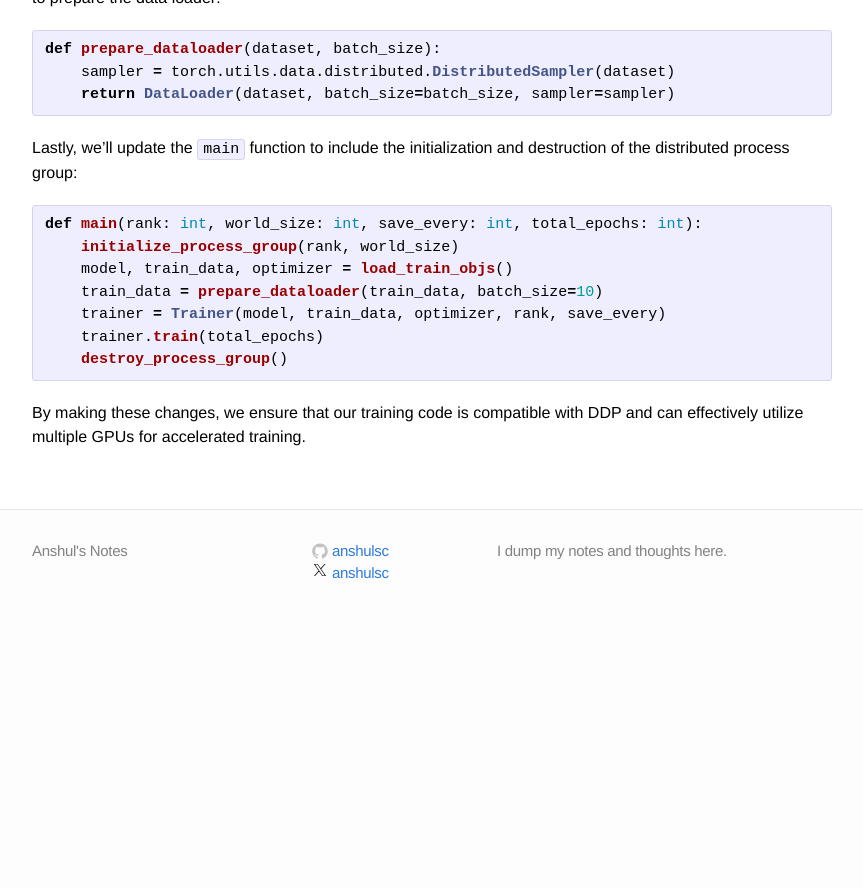
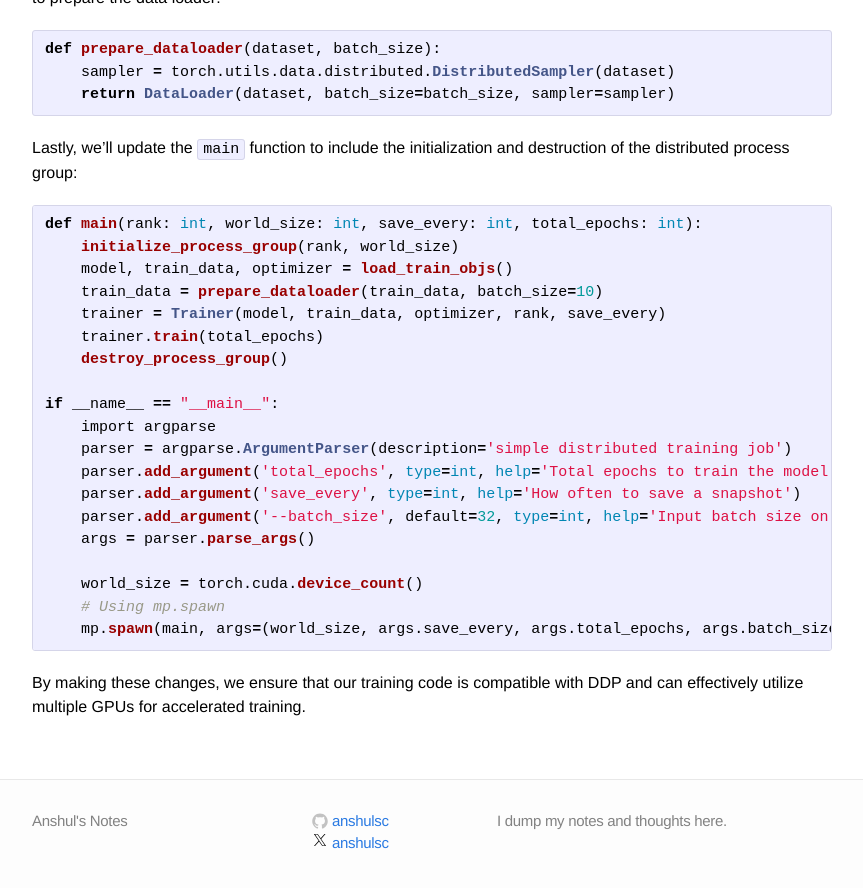
Before and after one commit to anshulsc/blogs, a Jekyll site: the page built from _posts/2024-05-13-EverythingEverywhereAtOnce copy.markdown, in a window 1280 px wide and 900 px high, scrolled down 4793 px. Shown: the top 888 px of the window, without its empty margins (208-1071 px from the left). Built offline with Jekyll 4.4.1, drawn with Linux system fonts in a browser that asks for light colours; comment, search, counter and statistics services are not loaded; before the commit the page ends 5423 px from its top, so only the background shows below that.

Commit message:
new working on blogs

````diff
--- a/_posts/2024-05-13-EverythingEverywhereAtOnce.markdown
+++ b/_posts/2024-05-13-EverythingEverywhereAtOnce copy.markdown
@@ -169,6 +169,18 @@ def main(rank: int, world_size: int, save_every: int, total_epochs: int):
     trainer = Trainer(model, train_data, optimizer, rank, save_every)
     trainer.train(total_epochs)
     destroy_process_group()
+
+if __name__ == "__main__":
+    import argparse
+    parser = argparse.ArgumentParser(description='simple distributed training job')
+    parser.add_argument('total_epochs', type=int, help='Total epochs to train the model')
+    parser.add_argument('save_every', type=int, help='How often to save a snapshot')
+    parser.add_argument('--batch_size', default=32, type=int, help='Input batch size on each device (default: 32)')
+    args = parser.parse_args()
+
+    world_size = torch.cuda.device_count()
+    # Using mp.spawn
+    mp.spawn(main, args=(world_size, args.save_every, args.total_epochs, args.batch_size), nprocs=world_size)
 ```
 
 By making these changes, we ensure that our training code is compatible with DDP and can effectively utilize multiple GPUs for accelerated training.
````
Also changed, not shown: _posts/2024-06-07-GpuArchitecture.markdown (added, +47 -0 lines).
